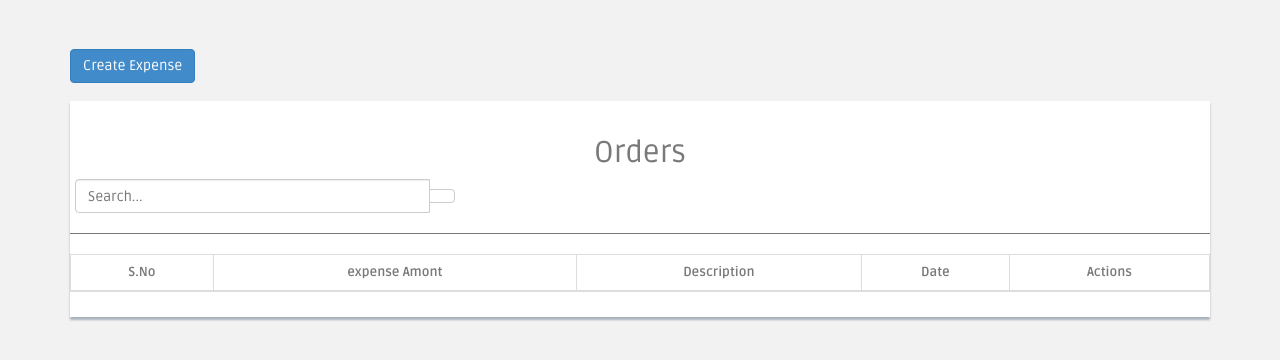
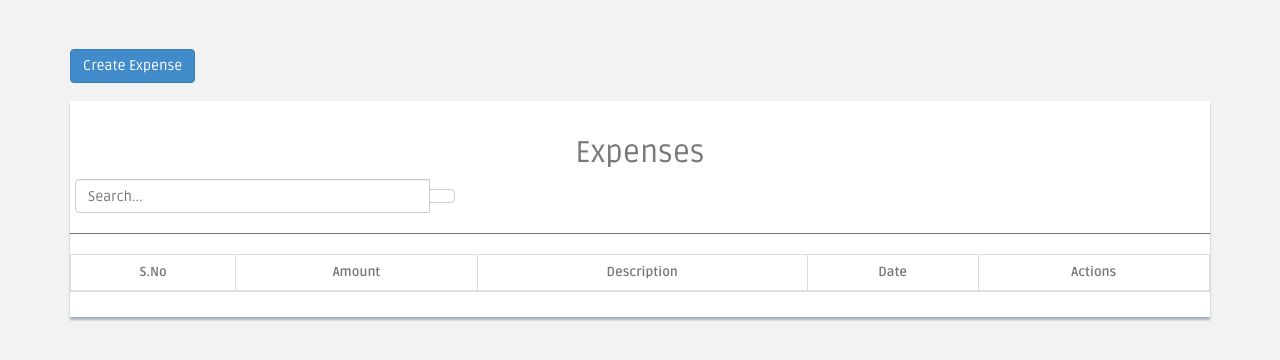
Before and after one commit to shivably/SSS_inventory, a Django app: template templates/expense/expense_list.html in a window 1280 px wide. Shown: the part 60-420 px from the top of the page. Run offline with Django 3.2, Linux system fonts and the light colour scheme; the template is opened without the code that fills it, so the values that code supplies are empty.

Commit message:
minor ui chnages

```diff
--- a/templates/employee/employee_list.html
+++ b/templates/employee/employee_list.html
@@ -40,9 +40,9 @@
                         <td>{{ employee.address }}</td>
                         <td>{{ employee.date_of_joining }}</td>
                         <td>
-                            <a href="{% url 'employee:delete_employee' pk=employee.id %}"><button class="btn btn-danger btn-xs" title="Delete"><i class="fa  fa-trash-o"></i></button></a>
-                            <a href="{% url 'employee:employee_salary' pk=employee.pk %}"><button class="btn btn-primary btn-xs" title="Salary"><i class="fa  fa-money"></i></button></a>
-                            <a href="{% url 'employee:employee_salary_detail' pk=employee.pk %}"><button class="btn btn-info btn-xs" title="Employee Salary Record"><i class="fa fa-bar-chart-o"></i></button></a>
+                            <a href="{% url 'employee:delete_employee' pk=employee.id %}"><button class="btn btn-danger btn-xs" title="Delete"><i class="fas fa-trash"></i></button></a>
+                            <a href="{% url 'employee:employee_salary' pk=employee.pk %}"><button class="btn btn-primary btn-xs" title="Salary"><i class="fas fa-rupee-sign"></i></button></a>
+                            <a href="{% url 'employee:employee_salary_detail' pk=employee.pk %}"><button class="btn btn-info btn-xs" title="Employee Salary Record"><i class="fas fa-chart-bar"></i></button></a>
                         </td>
                     </tr>
                     {% endfor %}
--- a/templates/expense/expense_list.html
+++ b/templates/expense/expense_list.html
@@ -9,7 +9,7 @@
             <a href="{% url 'expense:add_new_expense' %}"><button type="button" id="expense" class="btn btn-primary" id="load" data-loading-text="<i class='fa fa-circle-o-notch fa-spin'></i>Processing">Create Expense</button></a>
             <br><br>
             <div class="content-panel table-responsive">
-                <h2 class="text-center">Orders</h2><div class="input-group custom-search-form col-md-4" style="left: 5px">
+                <h2 class="text-center">Expenses</h2><div class="input-group custom-search-form col-md-4" style="left: 5px">
                 <input type="text" class="form-control search-order" placeholder="Search...">
                 <span class="input-group-btn">
                         <button class="btn btn-default" type="button">
@@ -21,10 +21,10 @@
                 <table class="table table-striped table-bordered table-advance table-hover item-table">
                     <thead>
                     <tr>
-                        <th class="text-center"><i class="fa fa-gavel"></i> S.No</th>
-                        <th class="text-center"><i class="fa fa-gavel"></i> expense Amont</th>
+                        <th class="text-center"><i class="fas fa-list-ol"></i> S.No</th>
+                        <th class="text-center"><i class="fa fa-rupee-sign"></i> Amount</th>
                         <th class="text-center"><i class="fa fa-bullhorn"></i> Description</th>
-                        <th class="text-center"><i class=" fa fa-edit"></i> Date</th>
+                        <th class="text-center"><i class=" fa fa-calendar-alt"></i> Date</th>
                         <th class="text-center">Actions</th>
                     </tr>
                     </thead>
@@ -36,7 +36,7 @@
                         <td>{{ expense.description }}</td>
                         <td>{{ expense.date }}</td>
                         <td>
-                            <a href="{% url 'expense:delete_expense' pk=expense.id %}"><button class="btn btn-danger btn-xs"><i class="fa  fa-trash-o"></i></button></a>
+                            <a href="{% url 'expense:delete_expense' pk=expense.id %}"><button class="btn btn-danger btn-xs"><i class="fa fa-trash"></i></button></a>
                         </td>
                     </tr>
                     {% endfor %}
--- a/templates/index.html
+++ b/templates/index.html
@@ -81,7 +81,7 @@
                             <div class="col-xs-12 text-center">
                                 <br>
                                 <br>
-                                <i class="fas fa-comment-dollar fa-4x" style="color:#fff"></i>
+                                <i class="fas fa-rupee-sign fa-4x" style="color:#fff"></i>
                             </div>
                             <div class="col-xs-12 text-center">
                                 <br>
```
Also changed, not shown: templates/supplier/list_supplier.html (+8 -8 lines).
